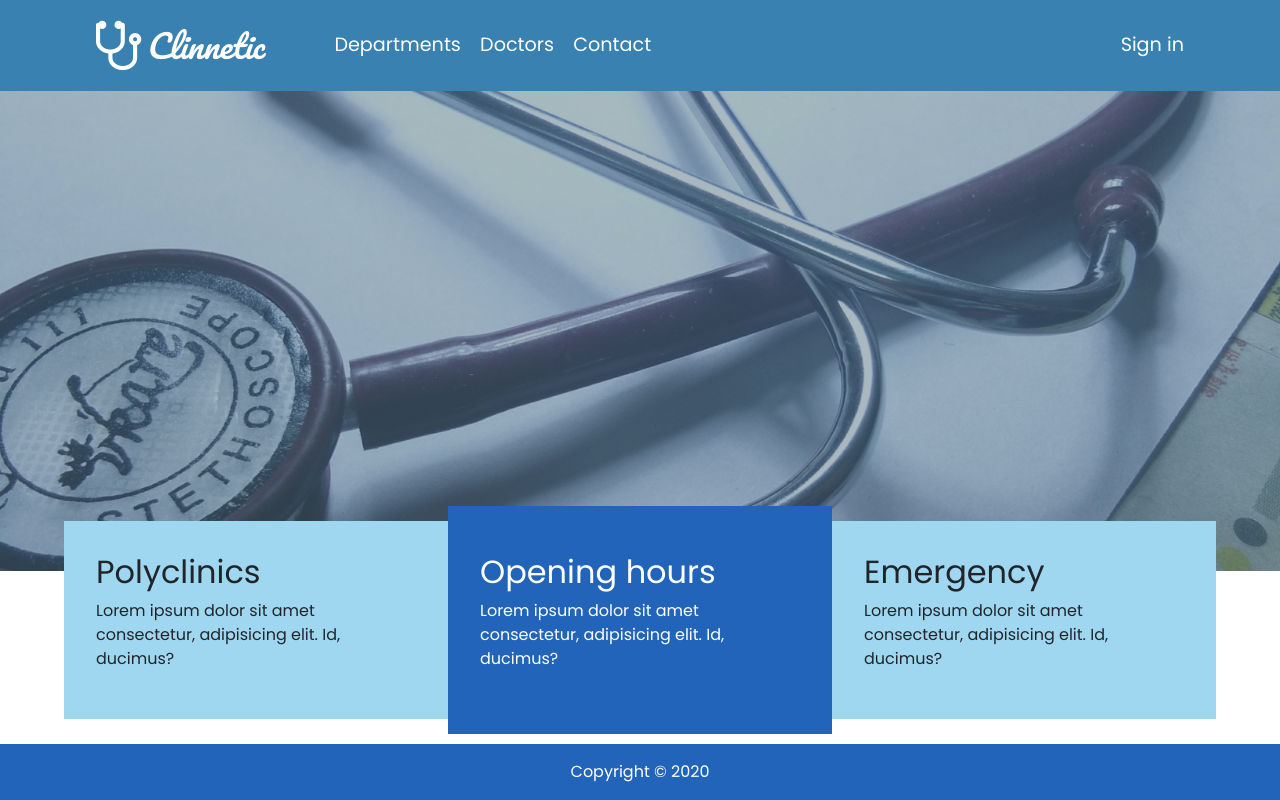
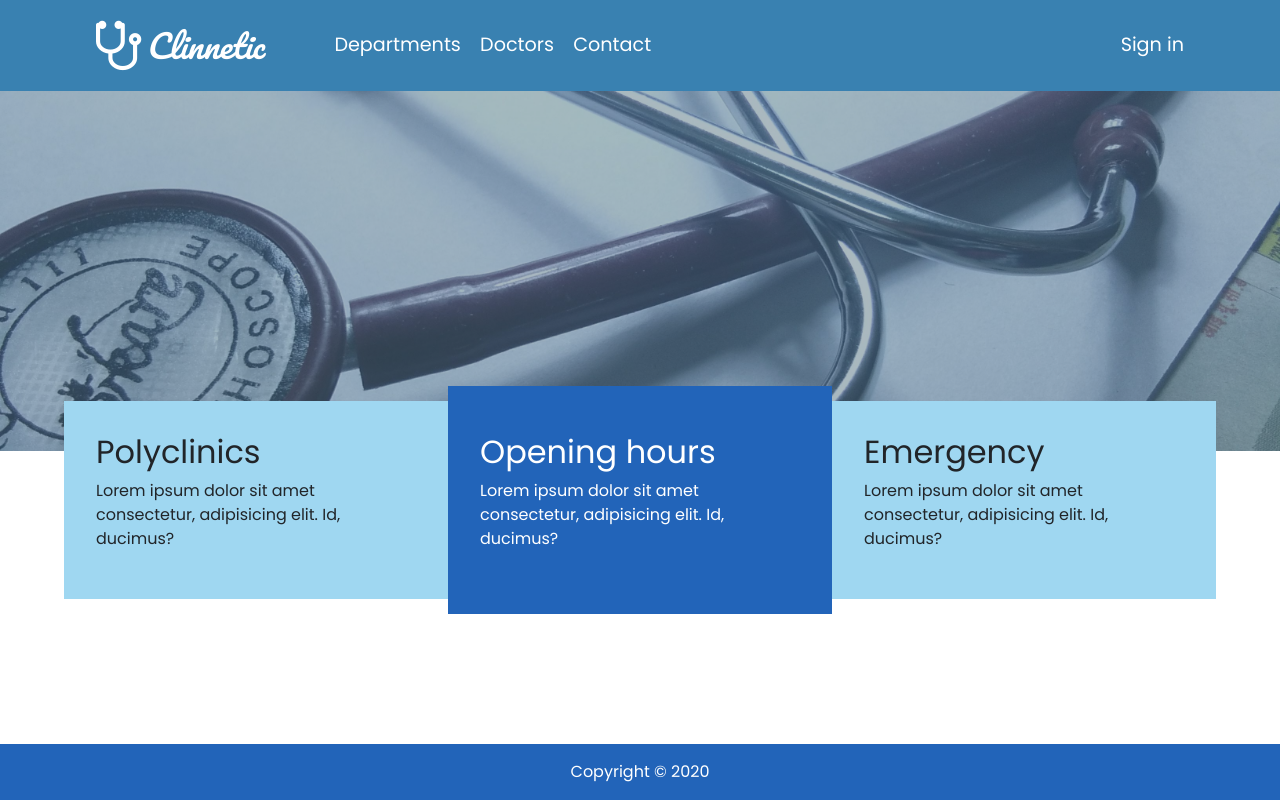
Before and after one commit to luana-david/Clinnetic-Angular, an Angular app: page / in a window 1280 px wide. Built offline with nearby package versions, Linux system fonts and the light colour scheme.

Commit message:
set smaller size for image

```diff
--- a/src/app/home/home-page/home-page.component.css
+++ b/src/app/home/home-page/home-page.component.css
@@ -1,5 +1,5 @@
 .main-image {
-    height: 60vh;
+    height: 45vh;
     position: relative;
 }
 
```
